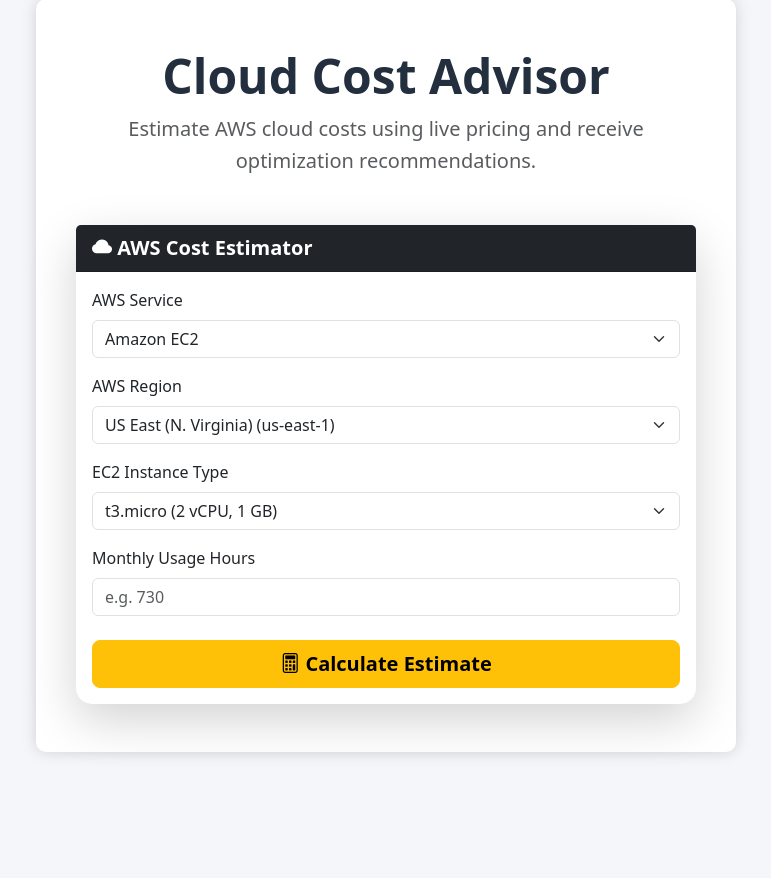
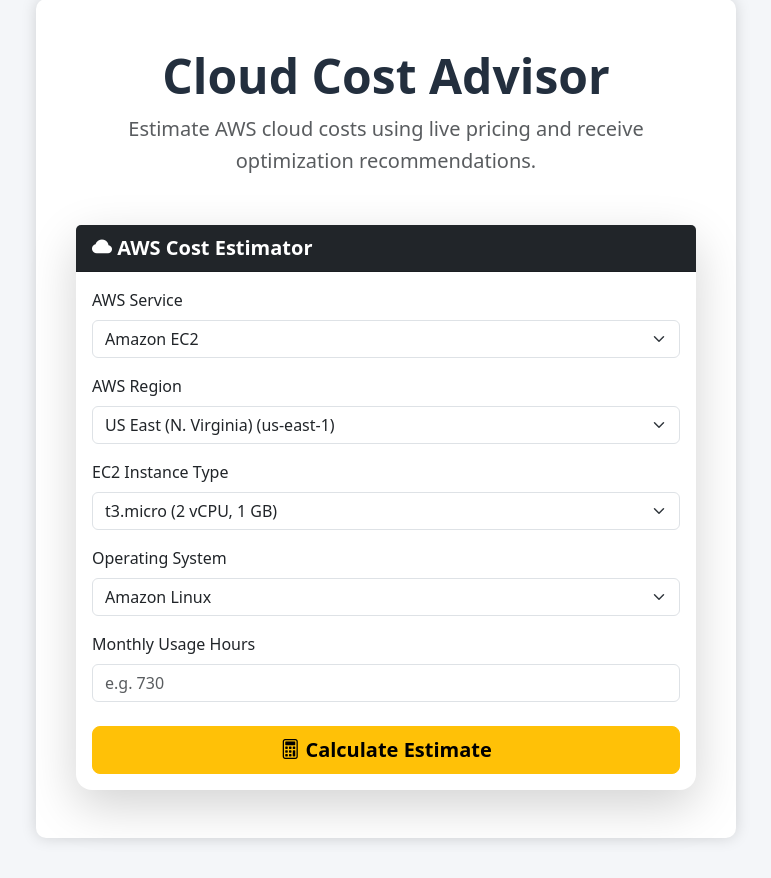
Before and after one commit to AsmitaChorge/cloud-cost-advisor, a Flask app: page / in a window 1280 px wide. Shown: the part 61-939 px from the top of the page, without its empty margins (254-1025 px from the left). Before the commit the page ends 817 px from the top, so only its background shows below. Run offline with Flask 3, Linux system fonts and the light colour scheme.

Commit message:
add OS dropdown

```diff
--- a/app.py
+++ b/app.py
@@ -1,6 +1,3 @@
-# Responsibilities:
-# Receive requests, Validate input, Call services, Render templates
-
 from flask import Flask, render_template, request
 import json
 
@@ -9,7 +6,6 @@ from services.pricing_service import PricingService
 app = Flask(__name__)
 
 pricing_service = PricingService()
-
 
 def load_json(filename):
     with open(filename, "r") as file:
@@ -21,7 +17,8 @@ def home():
     return render_template(
         "index.html",
         regions=load_json("data/regions.json"),
-        instances=load_json("data/ec2_instances.json")
+        instances=load_json("data/ec2_instances.json"),
+        operating_systems=load_json("data/operating_systems.json")
     )
 
 
@@ -30,24 +27,27 @@ def calculate():
 
     region = request.form["region"]
     instance = request.form["instance"]
+    operating_system = request.form["operating_system"]
     hours = int(request.form["hours"])
 
     hourly_price = pricing_service.get_price(
         "EC2",
         region,
-        instance
+        instance,
+        operating_system
     )
 
     monthly_cost = round(hourly_price * hours, 2)
 
     return render_template(
-        "result.html",
-        region=region,
-        instance=instance,
-        hours=hours,
-        hourly_price=hourly_price,
-        monthly_cost=monthly_cost
-    )
+    "result.html",
+    region=region,
+    instance=instance,
+    operating_system=operating_system,
+    hours=hours,
+    hourly_price=hourly_price,
+    monthly_cost=monthly_cost
+)
 
 
 if __name__ == "__main__":
--- /dev/null
+++ b/data/operating_systems.json
@@ -0,0 +1,14 @@
+[
+    {
+        "name": "Amazon Linux",
+        "value": "Amazon Linux"
+    },
+    {
+        "name": "Ubuntu",
+        "value": "Ubuntu Pro"
+    },
+    {
+        "name": "Windows",
+        "value": "Windows"
+    }
+]
--- a/services/pricing_service.py
+++ b/services/pricing_service.py
@@ -7,6 +7,6 @@ class PricingService:
         with open("data/pricing_cache.json", "r") as file:
             self.pricing = json.load(file)
 
-    def get_price(self, service, region, instance):
+    def get_price(self, service, region, instance, operating_system ):
 
-        return self.pricing[service][region][instance]
+        return self.pricing[service][region][instance][operating_system]
--- a/templates/index.html
+++ b/templates/index.html
@@ -96,6 +96,24 @@
                     </select>
                 </div>
 
+                <!-- Operating System -->
+                <div class="mb-3">
+                    <label class="form-label">
+                        Operating System
+                    </label>
+
+                    <select class="form-select" name="operating_system" required>
+
+                        {% for os in operating_systems %}
+
+                        <option value="{{ os.value}}">
+                            {{ os.name }}
+                        </option>
+
+                        {% endfor %}
+                    </select>
+                </div>
+
                 <!-- Monthly Usage -->
                 <div class="mb-4">
                     <label class="form-label">
--- a/templates/result.html
+++ b/templates/result.html
@@ -22,6 +22,8 @@
             <p><strong>Region:</strong> {{ region }}</p>
 
             <p><strong>Instance:</strong> {{ instance }}</p>
+
+            <p><strong>Operating System:</strong> {{ operating_system }}</p>
 
             <p><strong>Usage Hours:</strong> {{ hours }}</p>
 
```
